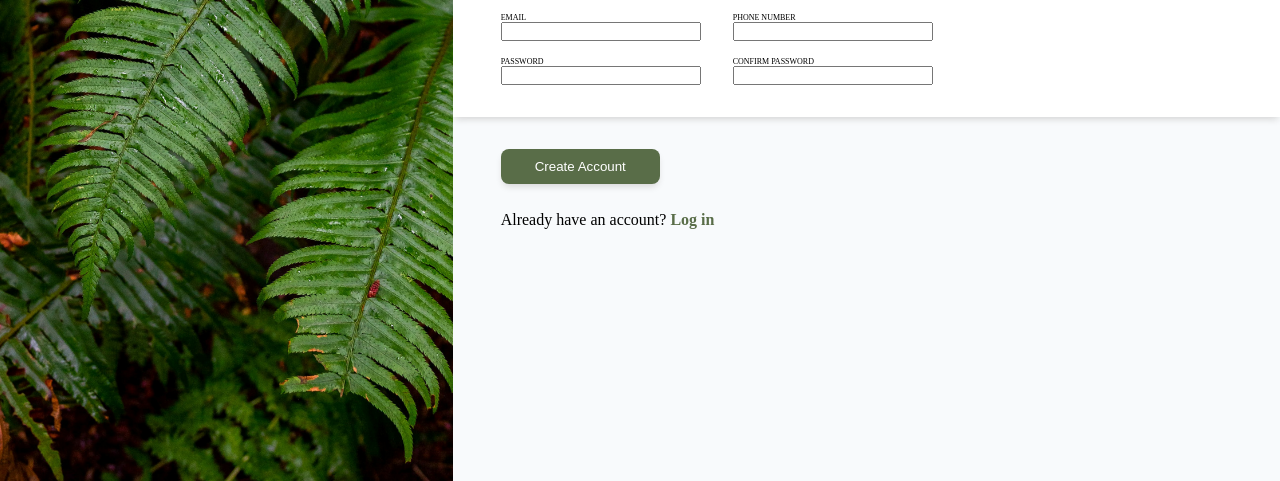
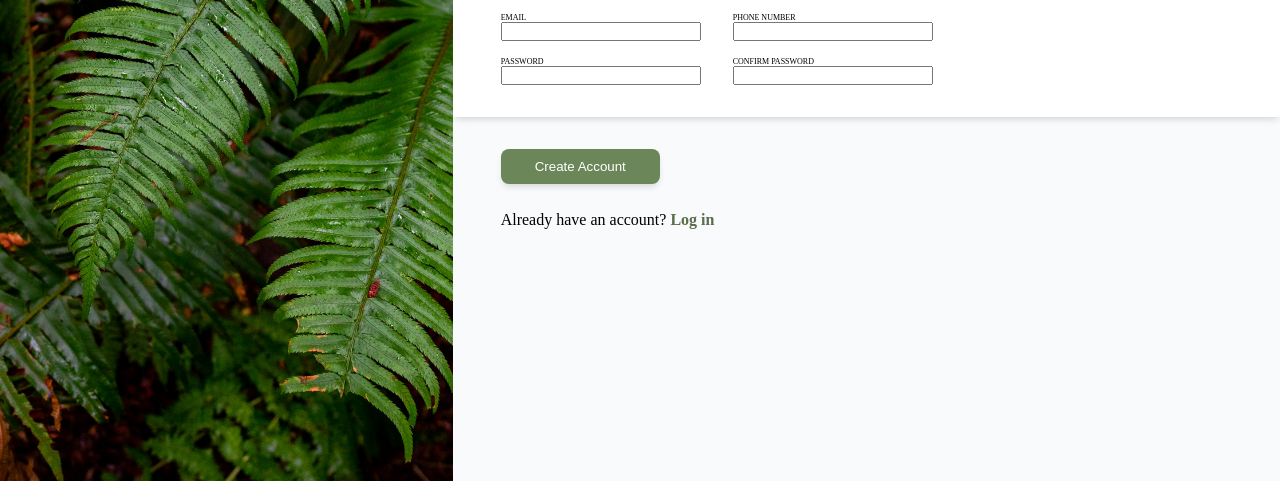
Before and after one commit to jacobpinchook/sign-up-form, a plain HTML site: page src/index.html in a window 1280 px wide. In both pictures the pointer is over the button "Create Account". Shown: the part 319-800 px from the top of the page. Drawn offline with Linux system fonts and the light colour scheme; files whose address does not match are found by name.

Commit message:
Add button interaction styling

```diff
--- a/src/style.css
+++ b/src/style.css
@@ -123,3 +123,13 @@ html { box-sizing: border-box; }
     border-color: transparent;
     box-shadow: 0 4px 7px -2px lightgray;
 }
+
+.account button:hover {
+    cursor: pointer;
+    background-color: #6b875a;
+}
+
+.account button:active {
+    cursor: pointer;
+    background-color: #526140;
+}
```
